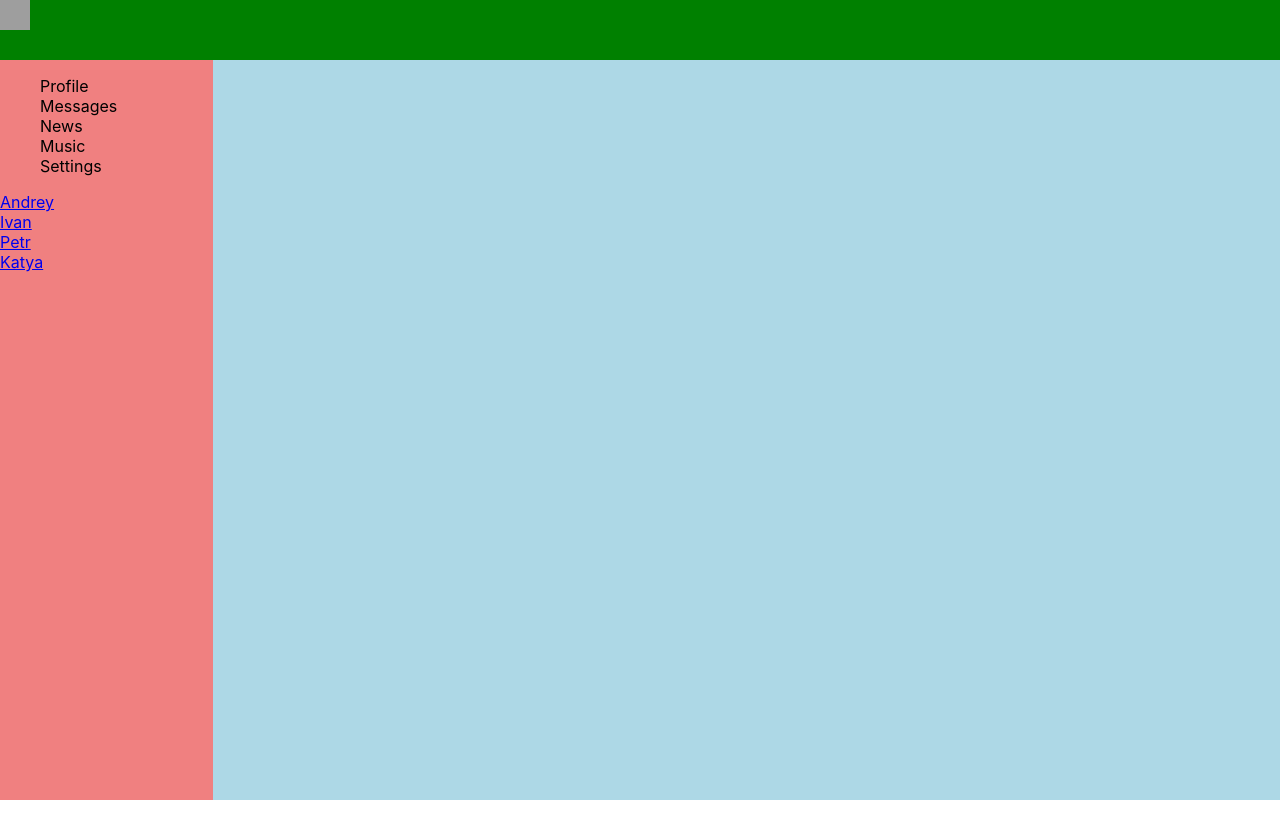
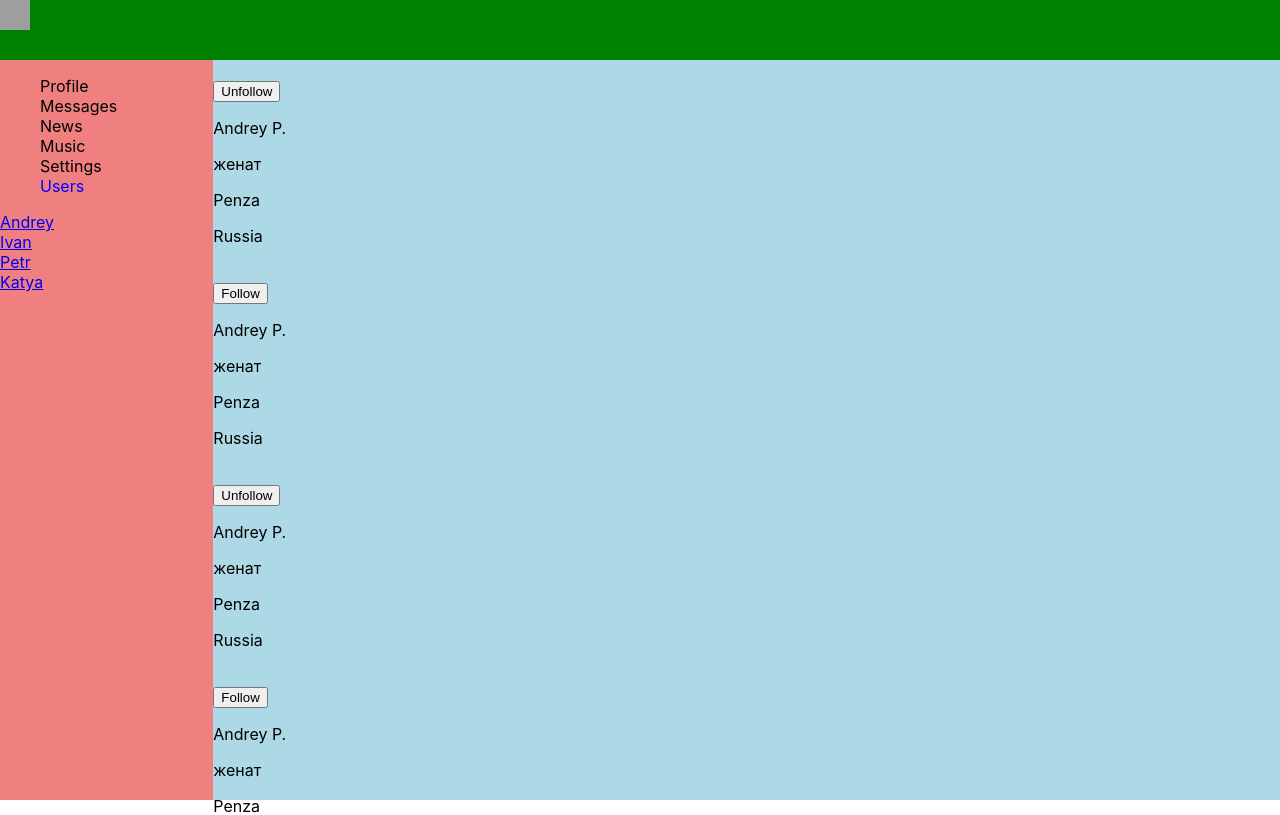
Before and after one commit to Annddreyy/react-course, a React (Create React App) app: page /users in a window 1280 px wide. Shown: the top 815 px of the page. Built offline with nearby package versions, Linux system fonts and the light colour scheme; grey boxes are pictures that could not be loaded.

Commit message:
feat: lesson 49

```diff
--- a/src/App.jsx
+++ b/src/App.jsx
@@ -1,10 +1,11 @@
 import "./App.css";
 import Profile from "./components/Profile/Profile";
 import Header from "./components/Header/Header";
-import Navbar from "./components/Navbar/Navbar";
 import {Route, Routes} from 'react-router-dom'
 import DialogsContainer from "./components/Dialogs/DialogsContainer";
 import NavbarContainer from "./components/Navbar/NavbarContainer";
+import Users from "./components/Users/Users";
+import UsersContainer from "./components/Users/UsersContainer";
 
 
 const App = (props) => {
@@ -20,6 +21,9 @@ const App = (props) => {
 					<Route path="/profile" element={
 						<Profile store={props.store} />
 					} />
+					<Route path="/users" element={
+						<UsersContainer store={props.store} />
+					} />
 				</Routes>
 			</main>
 		</div>
--- a/src/components/Navbar/Navbar.jsx
+++ b/src/components/Navbar/Navbar.jsx
@@ -25,6 +25,9 @@ const Navbar = (props) => {
 				<li>
 					<NavLink to="/settings" className={({ isActive }) => isActive ? `${classes.item} ${classes.active}` : classes.item}>Settings</NavLink>
 				</li>
+				<li>
+					<NavLink to="/users" className={({ isActive }) => isActive ? `${classes.item} ${classes.active}` : classes.item}>Users</NavLink>
+				</li>
 			</ul>
 			<div className="users">
 				{ users }
--- /dev/null
+++ b/src/components/Users/User/User.jsx
@@ -0,0 +1,36 @@
+import React from "react";
+
+const User = (props) => {
+    let follow = () => {
+        props.follow(props.id);
+    };
+
+    let unfollow = () => {
+        props.unfollow(props.id);
+    }
+
+    return (
+        <div>
+            <span>
+                <div>
+                    <img src={props.photoURL} alt="" />
+                </div>
+                { props.followed
+                    ? <button onClick={unfollow}>Unfollow</button>
+                    : <button onClick={follow}>Follow</button> }
+            </span>
+            <span>
+                <div>
+                    <p>{ props.fullName }</p>
+                    <p>{ props.status }</p>
+                </div>
+                <div>
+                    <p>{ props.city }</p>
+                    <p>{ props.country }</p>
+                </div>
+            </span>
+        </div>
+    )
+}
+
+export default User;
--- /dev/null
+++ b/src/components/Users/Users.jsx
@@ -0,0 +1,31 @@
+import React from "react";
+import User from "./User/User";
+
+const Users = (props) => {
+    if (props.users.length === 0) {
+        props.setUsers([
+            { id: 1, photoURL: 'https://avatars.mds.yandex.net/i?id=549ed7bef29f8aa39b548c072eb57f0b3fdf287c-4589186-images-thumbs&n=13', followed: true, fullName: 'Andrey P.', status: 'женат', location: { city: 'Penza', country: 'Russia' } },
+            { id: 2, photoURL: 'https://avatars.mds.yandex.net/i?id=549ed7bef29f8aa39b548c072eb57f0b3fdf287c-4589186-images-thumbs&n=13', followed: false, fullName: 'Andrey P.', status: 'женат', location: { city: 'Penza', country: 'Russia' } },
+            { id: 3, photoURL: 'https://avatars.mds.yandex.net/i?id=549ed7bef29f8aa39b548c072eb57f0b3fdf287c-4589186-images-thumbs&n=13', followed: true, fullName: 'Andrey P.', status: 'женат', location: { city: 'Penza', country: 'Russia' } },
+            { id: 4, photoURL: 'https://avatars.mds.yandex.net/i?id=549ed7bef29f8aa39b548c072eb57f0b3fdf287c-4589186-images-thumbs&n=13', followed: false, fullName: 'Andrey P.', status: 'женат', location: { city: 'Penza', country: 'Russia' } }
+        ])
+    }
+    let users = props.users.map( user =>
+                                <User
+                                fullName={user.fullName}
+                                photoURL={user.photoURL}
+                                status={user.status}
+                                city={user.location.city}
+                                country={user.location.country}
+                                followed={user.followed}
+                                id={user.id}
+                                follow={props.follow}
+                                unfollow={props.unfollow} />);
+    return (
+        <div>
+            { users }
+        </div>
+    )
+}
+
+export default Users;
--- /dev/null
+++ b/src/components/Users/UsersContainer.jsx
@@ -0,0 +1,27 @@
+import { connect } from "react-redux";
+import Users from "./Users"
+import { followActionCreator, setUsersActionCreator, unfollowActionCreator } from "../../redux/usersReducer";
+
+const mapStateToProps = (state) => {
+    return {
+        users: state.usersPage.users
+    }
+};
+
+const mapDispatchToProps = (dispatch) => {
+    return {
+        follow: (userId) => {
+            dispatch(followActionCreator(userId))
+        },
+        unfollow: (userId) => {
+            dispatch(unfollowActionCreator(userId))
+        },
+        setUsers: (users) => {
+            dispatch(setUsersActionCreator(users))
+        }
+    }
+}
+
+const UsersContainer = connect(mapStateToProps, mapDispatchToProps)(Users);
+
+export default UsersContainer;
--- a/src/redux/redux-store.js
+++ b/src/redux/redux-store.js
@@ -2,13 +2,15 @@ import {combineReducers, legacy_createStore as createStore} from 'redux';
 import profileReducer from './profileReducer';
 import messagesReducer from './messagesReducer';
 import sidebarReducer from './sidebarReducer';
+import usersReducer from './usersReducer';
 
 // Этот объект надо воспринимать не как связку reducer, а state (3 ветки - 3 reducer)
 // То есть redux автоматически создает state с этими 3 свойствами, так как reducer возвращает state
 const rootReducer = combineReducers({
     profilePage: profileReducer,
     messagesPage: messagesReducer,
-    sidebar: sidebarReducer
+    sidebar: sidebarReducer,
+    usersPage: usersReducer
 });
 
 let store = createStore(rootReducer);
--- /dev/null
+++ b/src/redux/usersReducer.js
@@ -0,0 +1,46 @@
+const FOLLOW = 'FOLLOW';
+const UNFOLLOW = 'UNFOLLOW';
+const SET_USERS = 'SET-USERS';
+
+let initialState = {
+    users: []
+};
+
+const usersReducer = (state = initialState, action) => {
+    switch(action.type) {
+        case FOLLOW:
+            return {
+                ...state,
+                users: state.users.map( user => {
+                    if (user.id === action.userId) {
+                        user.followed = true;
+                        return { ...user, followed: true }
+                    }
+                    return user;
+                } )
+            }
+        case UNFOLLOW:
+            return {
+                ...state,
+                users: state.users.map( user => {
+                    if (user.id === action.userId) {
+                        return { ...user, followed: false }
+                    }
+                    return user;
+                } )
+            }
+        case SET_USERS:
+            return {
+                ...state,
+                users: [...state.users, ...action.users]
+            }
+        default:
+            return state;
+    }
+};
+
+export const followActionCreator = (userId) => ({ type: FOLLOW, userId });
+export const unfollowActionCreator = (userId) => ({ type: UNFOLLOW, userId });
+export const setUsersActionCreator = (users) => ({ type: SET_USERS, users })
+
+export default usersReducer;
```
Also changed, not shown: src/components/Users/User/User.module.css (added), src/components/Users/Users.module.css (added).
